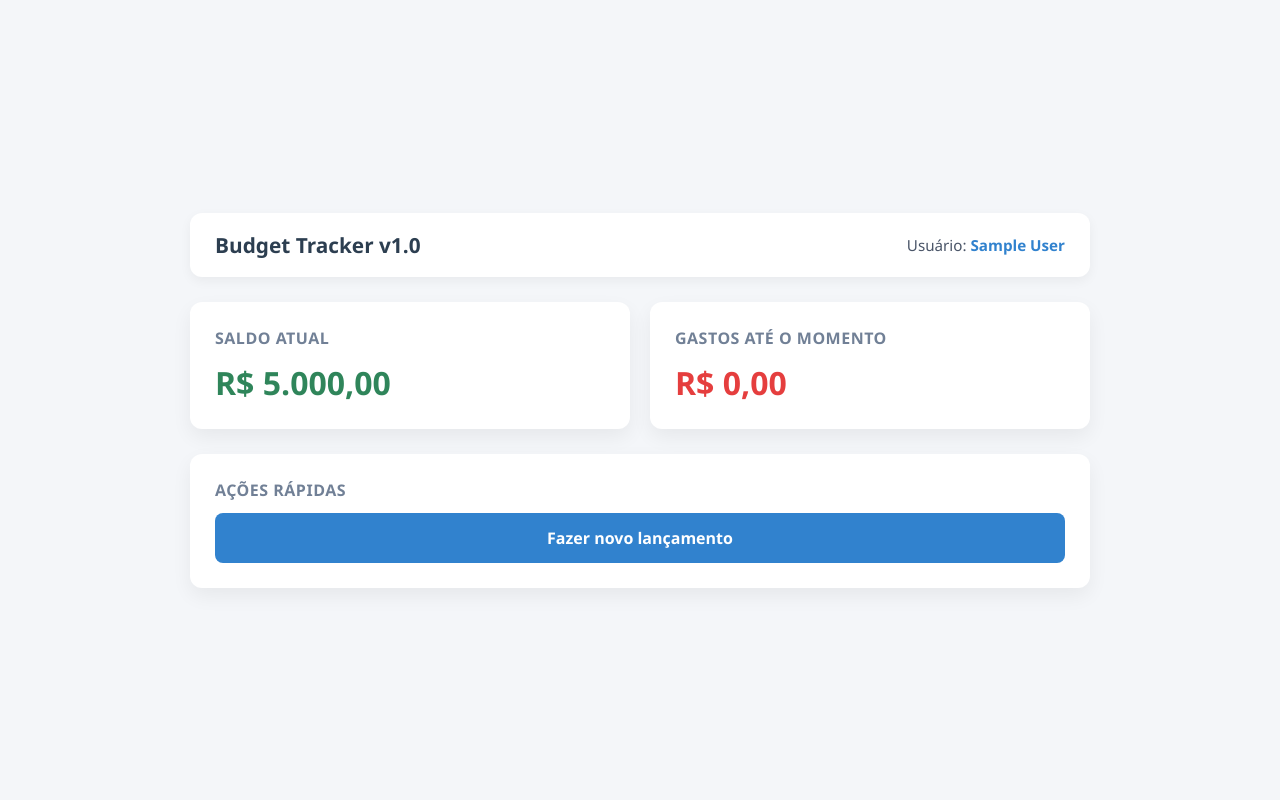
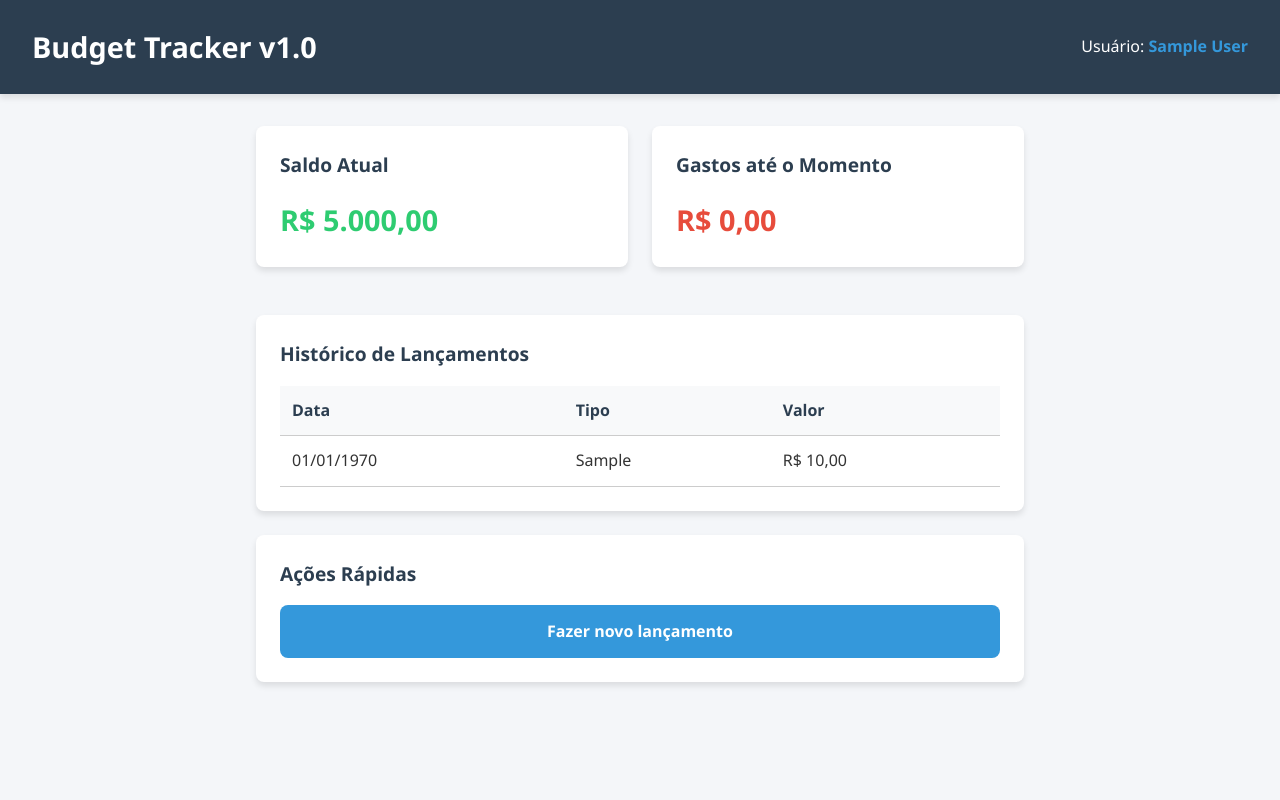
Before and after one commit to BragTilink/BudgetTracker-v1.0, a PHP site: page /dashboard.php in a window 1280 px wide. Run offline with PHP 8.4, Linux system fonts and the light colour scheme; the visitor is signed in with stand-in values (Sample User, id 1); data comes from the database, SQL or seed files in the repository; tables that the repository leaves empty or names only in its code hold one stand-in row (values such as "Sample post").

Commit message:
CSS e adição de histórico de lançamento

```diff
--- a/dashboard/dashboard.php
+++ b/dashboard/dashboard.php
@@ -1,55 +1,159 @@
 <?php
-    session_start();
 
-    require_once "../php_contabil/accounting.php";
+session_start();
 
-    /** @var float $saldo */
-    /** @var float $despesas */
+require_once "../php_contabil/accounting.php";
+
+/** @var float $saldo */
+/** @var float $despesas */
+/** @var array $lancamentos */
+
 ?>
+
 
 <!DOCTYPE html>
 <html lang="pt-BR">
+
 <head>
     <meta charset="UTF-8">
     <meta name="viewport" content="width=device-width, initial-scale=1.0">
+
     <title>Dashboard - Budget Tracker v1.0</title>
+
     <link rel="stylesheet" href="style.css">
 </head>
+
 <body>
+
 
     <!-- Header com nome do projeto e usuário logado -->
     <header class="top-bar">
+
         <h1>Budget Tracker v1.0</h1>
+
         <div class="user-info">
-            Usuário: <span class="user-name"><?= $_SESSION['nome'] ?></span>
+
+            Usuário:
+            <span class="user-name">
+                <?= $_SESSION['nome'] ?>
+            </span>
+
         </div>
+
     </header>
+
+
     <div class="container">
+
 
         <!-- Grid com os Indicadores Financeiros -->
         <section class="cards-grid">
 
+
             <!-- Painel: Saldo Atual -->
             <div class="card">
+
                 <h2>Saldo Atual</h2>
-                <div class="valor saldo">R$ <?= number_format($saldo, 2, ',', '.') ?></div>
+
+                <div class="valor saldo">
+                    R$ <?= number_format($saldo, 2, ',', '.') ?>
+                </div>
+
             </div>
+
 
             <!-- Painel: Gasto até o momento -->
             <div class="card">
+
                 <h2>Gastos até o Momento</h2>
-                <div class="valor gastos">R$ <?= number_format($despesas, 2, ',', '.') ?></div>
+
+                <div class="valor gastos">
+                    R$ <?= number_format($despesas, 2, ',', '.') ?>
+                </div>
+
             </div>
+
 
         </section>
 
+
+        <!-- Histórico de Lançamentos -->
+        <section class="card historico">
+
+            <h2>Histórico de Lançamentos</h2>
+
+
+            <?php if (empty($lancamentos)): ?>
+
+                <p>Nenhum lançamento realizado.</p>
+
+
+            <?php else: ?>
+
+                <table>
+
+                    <thead>
+
+                        <tr>
+
+                            <th>Data</th>
+                            <th>Tipo</th>
+                            <th>Valor</th>
+
+                        </tr>
+
+                    </thead>
+
+
+                    <tbody>
+
+                        <?php foreach ($lancamentos as $lancamento): ?>
+
+                            <tr>
+
+                                <td>
+                                    <?= date('d/m/Y', strtotime($lancamento['data_lancamento'])) ?>
+                                </td>
+
+
+                                <td>
+                                    <?= ucfirst($lancamento['tipo']) ?>
+                                </td>
+
+
+                                <td>
+                                    R$ <?= number_format($lancamento['valor'], 2, ',', '.') ?>
+                                </td>
+
+                            </tr>
+
+                        <?php endforeach; ?>
+
+                    </tbody>
+
+                </table>
+
+            <?php endif; ?>
+
+
+        </section>
+
+
         <!-- Seção com o Atalho para o Formulário de Lançamento -->
         <section class="card">
+
             <h2>Ações Rápidas</h2>
-            <a href="home.php" class="btn-link">Fazer novo lançamento</a>
+
+            <a href="home.php" class="btn-link">
+                Fazer novo lançamento
+            </a>
+
         </section>
+
 
     </div>
 
+
 </body>
+
 </html>
--- a/dashboard/style.css
+++ b/dashboard/style.css
@@ -1,6 +1,19 @@
 /* ==========================================================================
-   1. RESET E ESTILOS GLOBAIS
+   1. RESET E VARIÁVEIS GLOBAIS
    ========================================================================== */
+:root {
+    --primary-color: #2c3e50;
+    --secondary-color: #3498db;
+    --success-color: #2ecc71;
+    --danger-color: #e74c3c;
+    --background-color: #f4f6f9;
+    --card-background: #ffffff;
+    --text-color: #333333;
+    --border-color: #cccccc;
+    --radius: 8px;
+    --shadow: 0 4px 6px rgba(0, 0, 0, 0.1);
+}
+
 * {
     margin: 0;
     padding: 0;
@@ -9,269 +22,244 @@
 }
 
 body {
-    background-color: #f4f6f9;
-    color: #333333;
+    background-color: var(--background-color);
+    color: var(--text-color);
+    line-height: 1.6;
+    display: flex;
+    flex-direction: column;
+    align-items: center;
+    min-height: 100vh;
+}
+
+/* ==========================================================================
+   2. CABEÇALHOS (HEADER E TOP-BAR)
+   ========================================================================== */
+header, .top-bar {
+    width: 100%;
+    background-color: var(--primary-color);
+    color: #ffffff;
+    padding: 1.5rem 2rem;
+    text-align: center;
+    box-shadow: var(--shadow);
     display: flex;
     flex-direction: column;
     align-items: center;
     justify-content: center;
-    min-height: 100vh;
-    padding: 20px;
+    gap: 0.5rem;
 }
 
-/* ==========================================================================
-   2. CABEÇALHOS (HEADERS)
-   ========================================================================== */
-header {
-    margin-bottom: 25px;
-    text-align: center;
-}
-
-header h1 {
-    color: #2c3e50;
+header h1, .top-bar h1 {
     font-size: 1.8rem;
+    font-weight: 600;
 }
 
 header h2 {
-    color: #718096;
     font-size: 1.1rem;
-    font-weight: 500;
-    margin-top: 5px;
+    font-weight: 400;
+    opacity: 0.85;
 }
 
-/* Header do Dashboard (Barra Superior) */
-header.top-bar {
-    width: 100%;
-    max-width: 900px;
-    background-color: #ffffff;
-    padding: 18px 25px;
-    border-radius: 12px;
-    box-shadow: 0 4px 12px rgba(0, 0, 0, 0.05);
-    display: flex;
+.top-bar {
+    flex-direction: row;
     justify-content: space-between;
-    align-items: center;
-    margin-bottom: 25px;
-}
-
-header.top-bar h1 {
-    font-size: 1.3rem;
-    color: #2c3e50;
 }
 
 .user-info {
-    font-size: 0.95rem;
-    color: #4a5568;
+    font-size: 1rem;
 }
 
 .user-name {
     font-weight: bold;
-    color: #3182ce;
+    color: var(--secondary-color);
 }
 
 /* ==========================================================================
-   3. ESTRUTURA DE CARDS, CONTAINERS E MAIN
+   3. LAYOUT PRINCIPAL E CONTAINERS
    ========================================================================== */
-main {
-    background: #ffffff;
+main, .container {
     width: 100%;
-    max-width: 450px;
-    padding: 30px;
-    border-radius: 12px;
-    box-shadow: 0 8px 20px rgba(0, 0, 0, 0.06);
+    max-width: 800px;
+    margin: 2rem auto;
+    padding: 0 1rem;
 }
 
-.container {
-    width: 100%;
-    max-width: 900px;
-    display: flex;
-    flex-direction: column;
-    gap: 25px;
-}
-
-.cards-grid {
-    display: grid;
-    grid-template-columns: repeat(auto-fit, minmax(250px, 1fr));
-    gap: 20px;
-}
-
-.card {
-    background: #ffffff;
-    padding: 25px;
-    border-radius: 12px;
-    box-shadow: 0 8px 20px rgba(0, 0, 0, 0.06);
-}
-
-.card h2 {
-    font-size: 1rem;
-    color: #718096;
-    margin-bottom: 12px;
-    text-transform: uppercase;
-    letter-spacing: 0.5px;
-}
-
-.card .valor {
-    font-size: 2rem;
-    font-weight: bold;
-}
-
-.valor.saldo {
-    color: #2f855a; /* Verde */
-}
-
-.valor.gastos {
-    color: #e53e3e; /* Vermelho */
+/* Estrutura para telas centrais de formulário (Login, Cadastro, Lançamento) */
+main {
+    background-color: var(--card-background);
+    padding: 2rem;
+    border-radius: var(--radius);
+    box-shadow: var(--shadow);
 }
 
 /* ==========================================================================
    4. FORMULÁRIOS E CAMPOS DE ENTRADA
    ========================================================================== */
-.form-group {
-    margin-bottom: 20px;
+form {
+    display: flex;
+    flex-direction: column;
+    gap: 1.2rem;
 }
 
 fieldset {
-    border: 1px solid #e2e8f0;
-    border-radius: 8px;
-    padding: 18px;
-    margin-bottom: 15px;
+    border: 1px solid var(--border-color);
+    border-radius: var(--radius);
+    padding: 1.2rem;
+    margin-bottom: 0.5rem;
 }
 
 legend {
-    padding: 0 8px;
+    padding: 0 0.5rem;
+    font-weight: bold;
+    color: var(--primary-color);
+}
+
+.form-group, form > div {
+    display: flex;
+    flex-direction: column;
+    gap: 0.3rem;
+}
+
+label {
     font-weight: 600;
-    color: #2c3e50;
     font-size: 0.95rem;
 }
 
-label {
-    display: block;
-    font-weight: 600;
-    margin-bottom: 6px;
-    color: #4a5568;
-    font-size: 0.9rem;
+input[type="text"],
+input[type="tel"],
+input[type="number"],
+input[type="email"],
+input[type="password"],
+select {
+    width: 100%;
+    padding: 0.75rem;
+    border: 1px solid var(--border-color);
+    border-radius: var(--radius);
+    font-size: 1rem;
+    transition: border-color 0.2s ease;
 }
 
-/* Campos de entrada e seleção */
-select,
-input[type="number"],
-input[type="text"],
-input[type="email"],
-input[type="password"],
-input[type="tel"] {
-    width: 100%;
-    padding: 12px 14px;
-    border: 1.5px solid #cbd5e0;
-    border-radius: 8px;
-    font-size: 0.95rem;
-    color: #2d3748;
-    background-color: #f8fafc;
-    transition: all 0.2s ease-in-out;
+input:focus, select:focus {
     outline: none;
-}
-
-select:focus,
-input[type="number"]:focus,
-input[type="text"]:focus,
-input[type="email"]:focus,
-input[type="password"]:focus,
-input[type="tel"]:focus {
-    border-color: #3182ce;
-    background-color: #ffffff;
-    box-shadow: 0 0 0 3px rgba(49, 130, 206, 0.15);
-}
-
-/* Remove margens e tags <br> indesejadas em cadastros e logins */
-form br {
-    display: none;
-}
-
-form fieldset > div {
-    margin-bottom: 12px;
+    border-color: var(--secondary-color);
+    box-shadow: 0 0 0 3px rgba(52, 152, 219, 0.2);
 }
 
 /* ==========================================================================
    5. BOTÕES E LINKS
    ========================================================================== */
-button {
+button[type="submit"], .btn-link {
+    display: inline-block;
     width: 100%;
-    padding: 14px;
-    background-color: #3182ce;
+    background-color: var(--secondary-color);
     color: #ffffff;
     border: none;
-    border-radius: 8px;
+    padding: 0.85rem;
+    border-radius: var(--radius);
     font-size: 1rem;
-    font-weight: 600;
+    font-weight: bold;
     cursor: pointer;
-    transition: background-color 0.2s ease-in-out;
-    margin-top: 10px;
+    text-align: center;
+    text-decoration: none;
+    transition: background-color 0.2s ease;
 }
 
-button:hover {
-    background-color: #2b6cb0;
+button[type="submit"]:hover, .btn-link:hover {
+    background-color: #2980b9;
 }
 
-.btn-link {
-    display: block;
-    text-align: center;
+a {
+    color: var(--secondary-color);
     text-decoration: none;
-    width: 100%;
-    padding: 14px;
-    background-color: #3182ce;
-    color: #ffffff;
-    border-radius: 8px;
-    font-size: 1rem;
     font-weight: 600;
-    transition: background-color 0.2s ease-in-out;
 }
 
-.btn-link:hover {
-    background-color: #2b6cb0;
-}
-
-/* Divisórias e links secundários */
-hr {
-    border: none;
-    border-top: 1px solid #e2e8f0;
-    margin: 25px 0 20px 0;
-}
-
-main p {
-    text-align: center;
-    color: #718096;
-    font-size: 0.9rem;
-    margin-bottom: 8px;
-}
-
-main a {
-    display: block;
-    text-align: center;
-    color: #3182ce;
-    font-weight: 600;
-    text-decoration: none;
-    font-size: 0.95rem;
-    transition: color 0.2s ease;
-}
-
-main a:hover {
-    color: #2b6cb0;
+a:hover {
     text-decoration: underline;
 }
 
+hr {
+    border: 0;
+    height: 1px;
+    background: var(--border-color);
+    margin: 1.5rem 0;
+}
+
+p {
+    margin-bottom: 0.5rem;
+}
+
 /* ==========================================================================
-   6. RESPONSIVIDADE
+   6. DASHBOARD (CARDS, TABELAS E INDICADORES)
+   ========================================================================== */
+.cards-grid {
+    display: grid;
+    grid-template-columns: repeat(auto-fit, minmax(250px, 1fr));
+    gap: 1.5rem;
+    margin-bottom: 1.5rem;
+}
+
+.card {
+    background-color: var(--card-background);
+    padding: 1.5rem;
+    border-radius: var(--radius);
+    box-shadow: var(--shadow);
+    margin-bottom: 1.5rem;
+}
+
+.card h2 {
+    font-size: 1.2rem;
+    color: var(--primary-color);
+    margin-bottom: 1rem;
+}
+
+.valor {
+    font-size: 1.8rem;
+    font-weight: bold;
+}
+
+.valor.saldo {
+    color: var(--success-color);
+}
+
+.valor.gastos {
+    color: var(--danger-color);
+}
+
+/* Tabela de Histórico */
+table {
+    width: 100%;
+    border-collapse: collapse;
+    margin-top: 0.5rem;
+}
+
+th, td {
+    padding: 0.75rem;
+    text-align: left;
+    border-bottom: 1px solid var(--border-color);
+}
+
+th {
+    background-color: #f8f9fa;
+    color: var(--primary-color);
+    font-weight: bold;
+}
+
+tr:hover {
+    background-color: #f1f1f1;
+}
+
+/* ==========================================================================
+   7. RESPONSIVIDADE
    ========================================================================== */
 @media (max-width: 600px) {
-    body {
-        padding: 15px;
-    }
-
-    header.top-bar {
+    .top-bar {
         flex-direction: column;
-        gap: 10px;
+        gap: 0.5rem;
         text-align: center;
     }
 
-    main {
-        padding: 20px;
+    main, .container {
+        margin: 1rem auto;
+        padding: 1rem;
     }
 }
--- a/php_contabil/accounting.php
+++ b/php_contabil/accounting.php
@@ -1,12 +1,17 @@
 <?php
+
+if (session_status() === PHP_SESSION_NONE) {
+    session_start();
+}
+
 require_once "../database/database.php";
 
 
-    // 1. Usuário logado
+// Usuário logado
 $usuario_id = $_SESSION['usuario_id'];
 
 
-    // 2. Buscar salário
+// Buscar o salário do usuário
 $sql = "SELECT salario FROM cadastro WHERE id = ?";
 
 $stmt = $conexao->prepare($sql);
@@ -20,7 +25,7 @@
 $salario = $usuario['salario'];
 
 
-    // 3. Buscar lançamentos
+// Buscar os lançamentos do usuário
 $sql = "SELECT * FROM lancamentos WHERE responsavel_id = ?";
 
 $stmt = $conexao->prepare($sql);
@@ -30,23 +35,34 @@
 $resultado = $stmt->get_result();
 
 
-    // 4. Separar entradas e despesas
+// Inicializar valores
 $entrada = 0;
 $despesas = 0;
 
+$lancamentos = [];
+
+
+// Percorrer os lançamentos
 while ($lancamento = $resultado->fetch_assoc()) {
 
+    // Guarda o lançamento para o histórico do dashboard
+    $lancamentos[] = $lancamento;
+
+
+    // Soma as entradas
     if ($lancamento['tipo'] == 'entrada') {
         $entrada += $lancamento['valor'];
     }
 
+
+    // Soma as despesas
     if ($lancamento['tipo'] == 'despesa') {
         $despesas += $lancamento['valor'];
     }
 }
 
 
-    // 5. Calcular saldo
+// Calcular saldo
 $saldo = $salario + $entrada - $despesas;
 
 ?>
```
Lines whose indentation alone changed are shown as unchanged.
